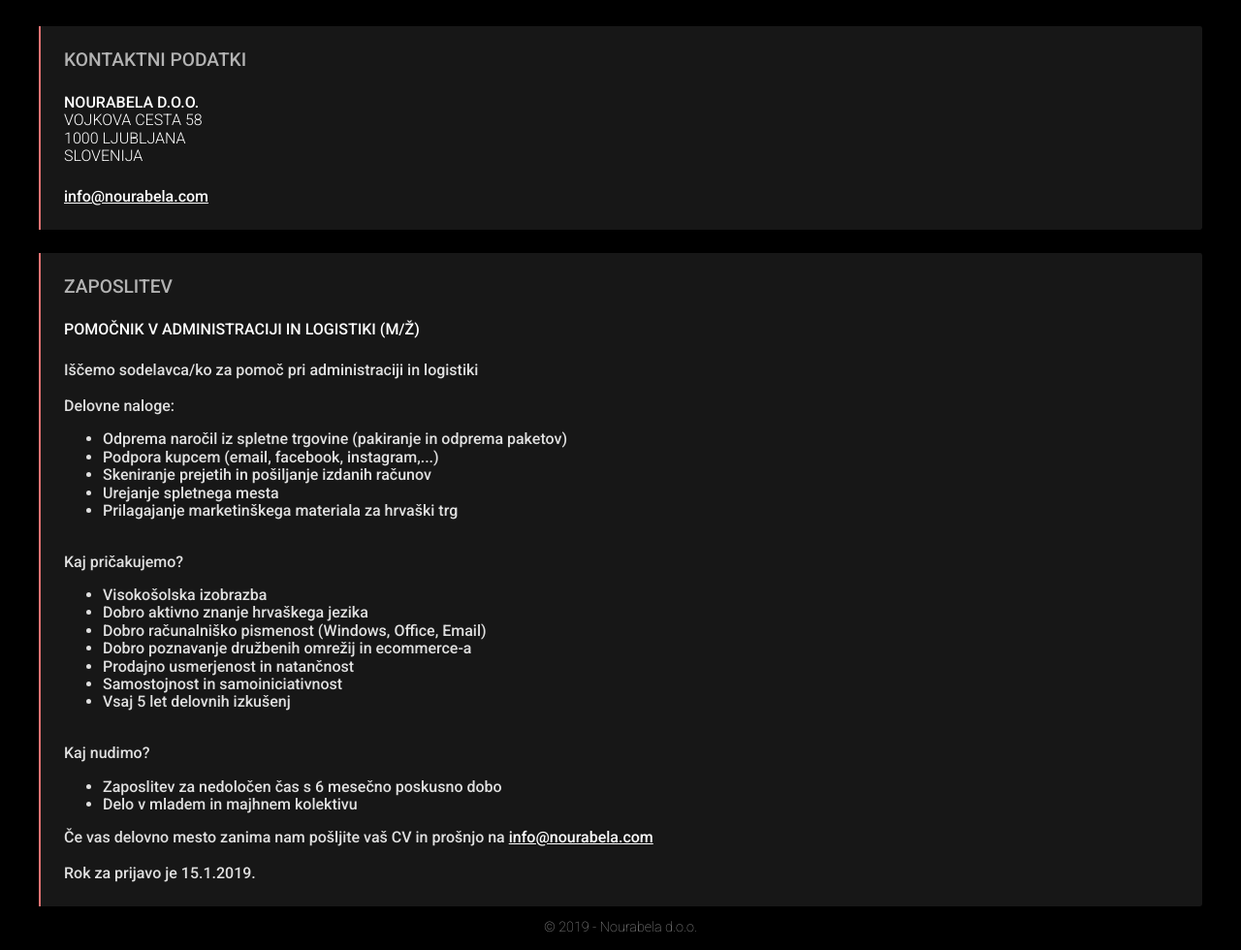
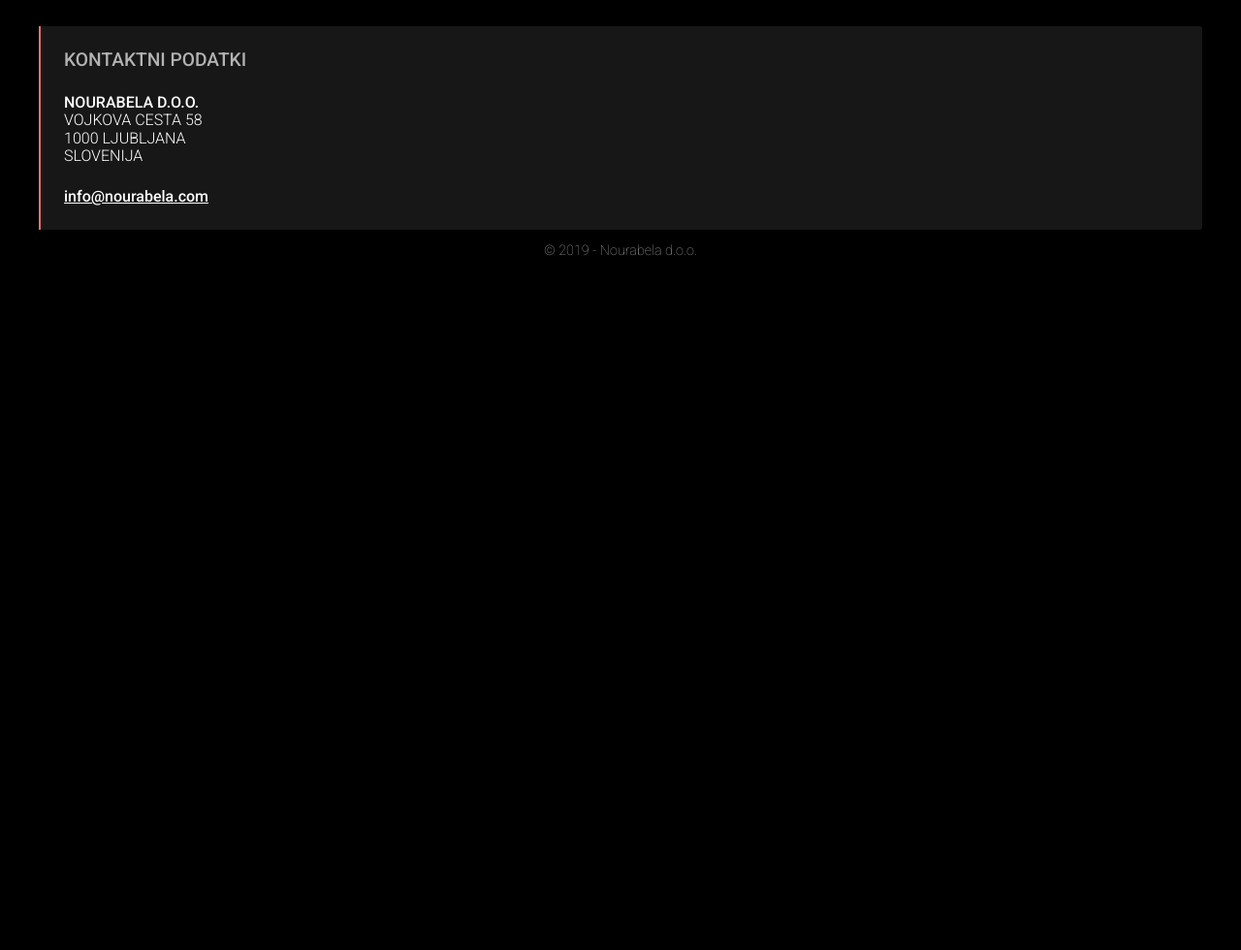
Before and after one commit to nourabela/nourabela.github.io, a plain HTML site: page index.html in a window 1280 px wide. Shown: the part 948-1928 px from the top of the page at 97% size. After the commit the page ends 1230 px from the top, so only its background shows below. Drawn offline with nearby package versions, Linux system fonts and the light colour scheme.

Commit message:
feat: removed section for job add.

```diff
--- a/index.html
+++ b/index.html
@@ -36,42 +36,6 @@
             <a id="contact-mail" href="mailto:info@nourabela.com">info@nourabela.com</a>
         </article>
     </section>
-
-    <section class="section-info">
-        <article>
-            <span class="section-title">Zaposlitev</span><br>
-            <div>
-                <span class="header"><strong>Pomočnik v administraciji in logistiki (m/ž)</strong></span><br>
-                Iščemo sodelavca/ko za pomoč pri administraciji in logistiki<br><br>
-                Delovne naloge:<br>
-                <ul>
-                    <li>Odprema naročil iz spletne trgovine (pakiranje in odprema paketov)</li>
-                    <li>Podpora kupcem (email, facebook, instagram,...)</li>
-                    <li>Skeniranje prejetih in pošiljanje izdanih računov</li>
-                    <li>Urejanje spletnega mesta</li>
-                    <li>Prilagajanje marketinškega materiala za hrvaški trg</li>
-                </ul><br>
-                Kaj pričakujemo?<br>
-                <ul>
-                    <li>Visokošolska izobrazba</li>
-                    <li>Dobro aktivno znanje hrvaškega jezika</li>
-                    <li>Dobro računalniško pismenost (Windows, Office, Email)</li>
-                    <li>Dobro poznavanje družbenih omrežij in ecommerce-a</li>
-                    <li>Prodajno usmerjenost in natančnost</li>
-                    <li>Samostojnost in samoiniciativnost</li>
-                    <li>Vsaj 5 let delovnih izkušenj</li>
-                </ul><br>
-                Kaj nudimo?<br>
-                <ul>
-                    <li>Zaposlitev za nedoločen čas s 6 mesečno poskusno dobo</li>
-                    <li>Delo v mladem in majhnem kolektivu</li>
-                </ul>
-                Če vas delovno mesto zanima nam pošljite vaš CV in prošnjo na <a id="contact-mail" href="mailto:info@nourabela.com">info@nourabela.com</a><br><br>
-                Rok za prijavo je 15.1.2019.
-            </div>
-        </article>
-    </section>
-
     <footer>
         <p>&copy; 2019 - Nourabela d.o.o.</p>
     </footer>
```
